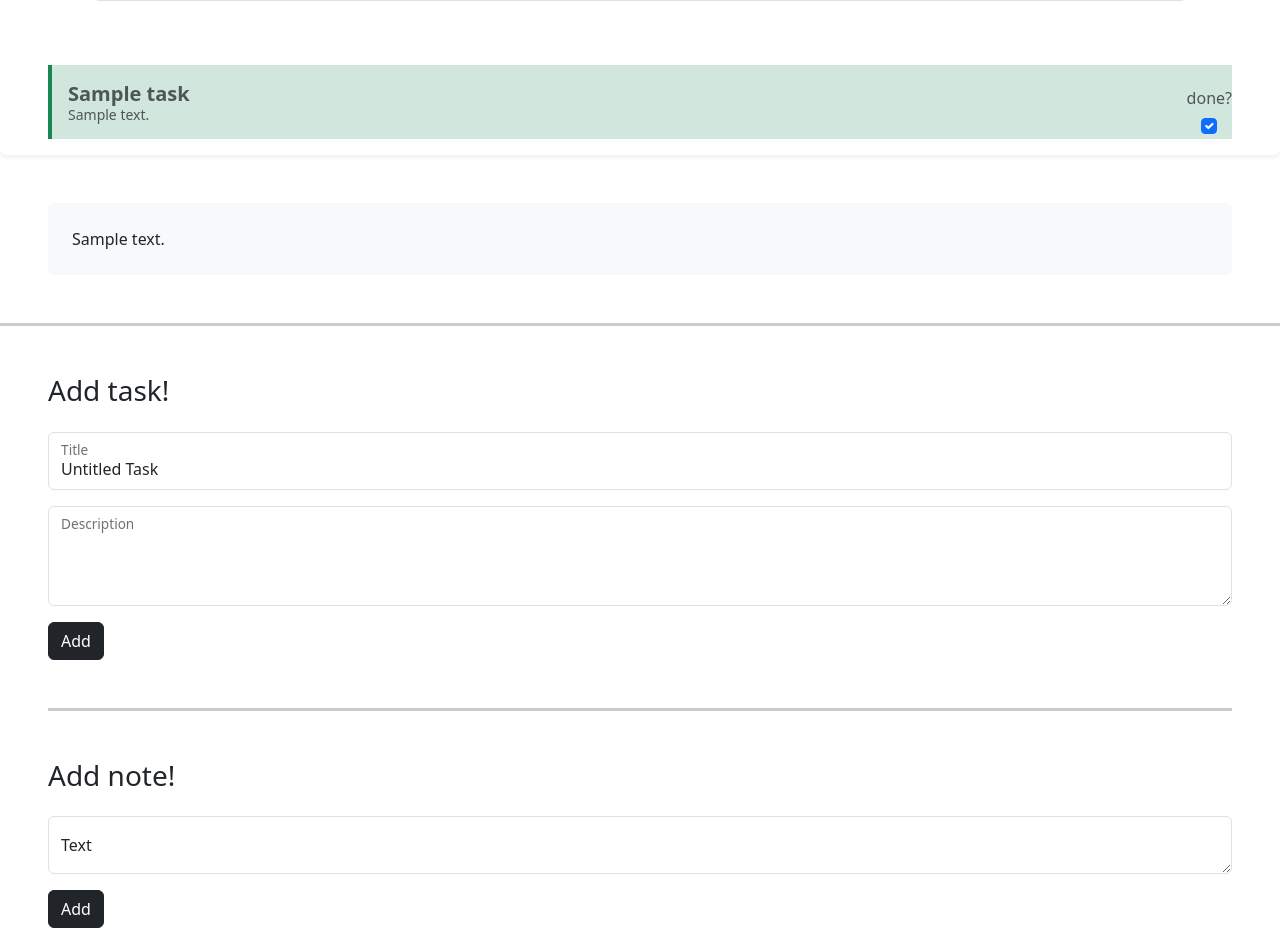
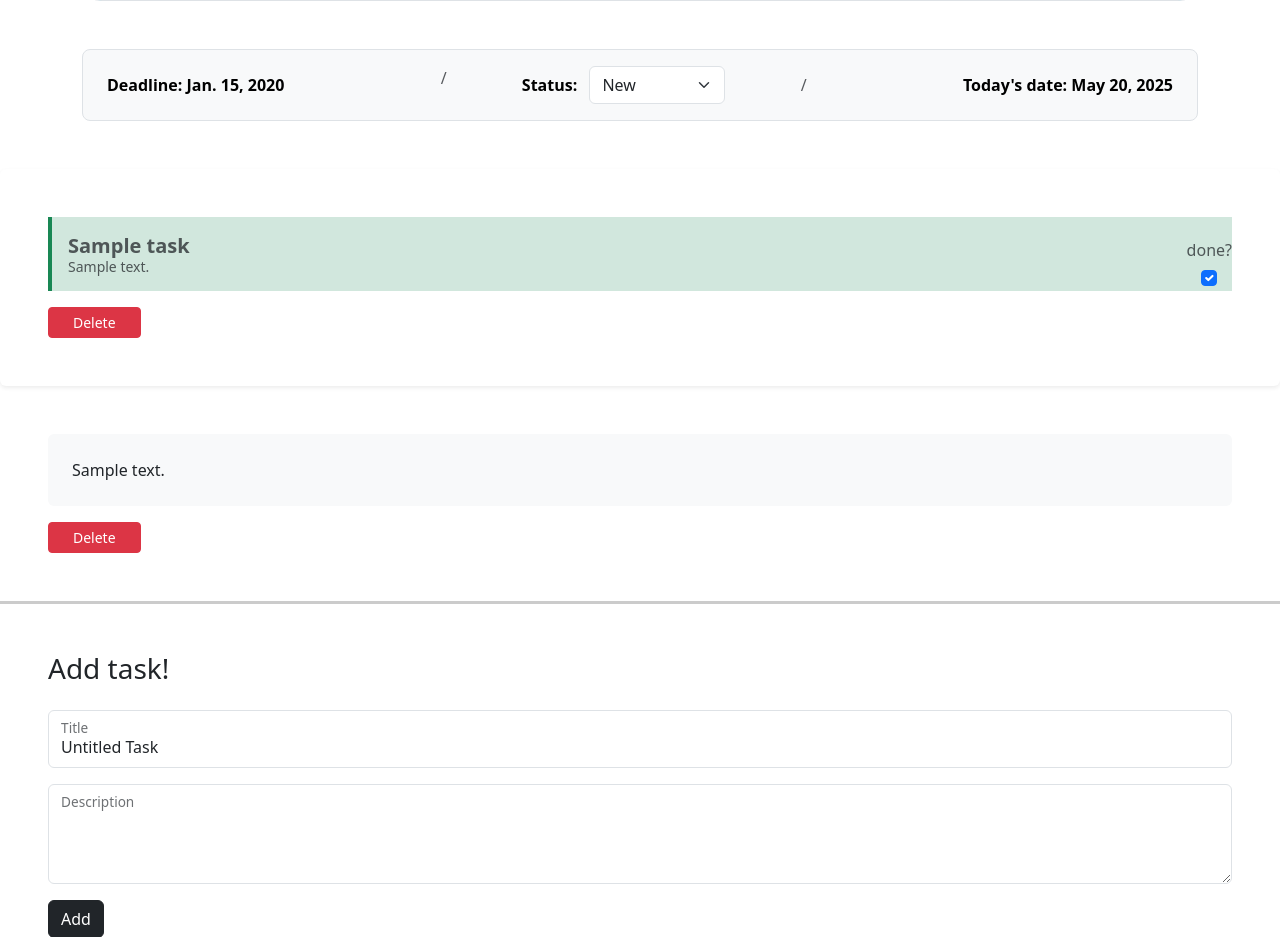
Before and after one commit to LuckyS-J/StudyBuddy, a Django app: page /details/1/ in a window 1280 px wide. Shown: the part 585-1522 px from the top of the page. Run offline with Django 5.2, Linux system fonts and the light colour scheme; a user stored in the database is signed in; tables that the repository leaves empty hold one stand-in row (values such as "Sample post").

Commit message:
Showing deadline in goals-details and status of goal

```diff
--- a/StudyApp/models.py
+++ b/StudyApp/models.py
@@ -7,6 +7,8 @@ import datetime
 
 # Create your models here.
 
+# TODO 1 Add profile model (profile_picture etc)
+# TODO 4 REST API
 
 class Goal(models.Model):
     STATUS_CHOICES = [
--- a/StudyApp/templates/StudyApp/goal-details.html
+++ b/StudyApp/templates/StudyApp/goal-details.html
@@ -5,20 +5,63 @@
 
 {% block content %}
 
+<!-- Show goal -->
+
+    {% if goal.status == 'New' %}
+      <div class="container col-xxl-12 px-4 py-3 my-5 text-bg-info border rounded-5">
+    {% elif goal.status == 'In progress' %}
+      <div class="container col-xxl-12 px-4 py-3 my-5 text-bg-warning border rounded-5">
+    {% else %}
       <div class="container col-xxl-12 px-4 py-3 my-5 text-bg-success border rounded-5">
+    {% endif %}
         <div class="row flex-lg-row-reverse align-items-center g-5 py-3">
           <div class="col-10 col-sm-8 col-lg-6"> <img src="{% static 'temp_photos/programming.png' %}"
               class="d-block mx-lg-auto img-fluid" alt="Bootstrap Themes" width="700" loading="lazy"> </div>
           <div class="col-lg-6">
-      <h1 class="display-12 fw-bold lh-1 mb-3">{{goal.title}}</h1>
+            <h1 class="display-12 fw-bold lh-1 mb-3">{{ goal.title }}</h1>
+            <div class="d-grid gap-2 d-md-flex justify-content-md-start py-3">
+              <a href="{% url 'DetailView' id=goal.id %}" class="btn btn-dark btn-lg px-4 me-md-2">Read more</a>
+              <form action="{% url 'DeleteView' id=goal.id %}" method="post" style="display:inline;">
+                {% csrf_token %}
+                <button type="submit" class="btn btn-danger btn-lg px-4">Delete</button>
+              </form>
             </div>
           </div>
+        </div>
+      </div>
+
+<!-- Dates Area -->
+
+<div class="container my-5">
+  <nav aria-label="breadcrumb">
+    <ol class="breadcrumb breadcrumb-custom overflow-hidden bg-body-tertiary border rounded-3 d-flex justify-content-between w-100 text-center align-items-center py-3 px-4 mb-0">
+      <li class="breadcrumb-item flex-fill text-start m-0">
+        <span class="link-body-emphasis fw-semibold">Deadline: {{ goal.deadline }}</span>
+      </li>
+      <li class="breadcrumb-item flex-fill text-center m-0">
+        <form method="post" action="{% url 'ChangeGoalStatus' goal.id %}">
+          {% csrf_token %}
+          <label for="status-select" class="link-body-emphasis fw-semibold me-2">Status:</label>
+          <select name="status" id="status-select" class="form-select d-inline w-auto" onchange="this.form.submit()">
+            {% for key, value in goal.STATUS_CHOICES %}
+              <option value="{{ key }}" {% if goal.status == key %}selected{% endif %}>
+                {{ value }}
+              </option>
+            {% endfor %}
+          </select>
+        </form>
+      </li>
+      <li class="breadcrumb-item flex-fill text-end m-0">
+        <span class="link-body-emphasis fw-semibold">Today's date: {{today}}</span>
+      </li>
+    </ol>
+  </nav>
 </div>
 
 <!-- Tasks Area -->
 {% if tasks %}
   {% for task in tasks %}
-    <div class="my-3 p-3 bg-body rounded shadow-sm px-5">
+<div class="my-3 p-5 bg-body rounded shadow-sm">
   <div class="d-flex justify-content-between align-items-center text-body-secondary pt-3
               {% if task.is_done %}
                 border-start border-4 border-success bg-success-subtle
@@ -41,10 +84,16 @@
       <input class="form-check-input mx-auto" type="checkbox" id="done-{{ task.id }}"
             {% if task.is_done %}checked{% endif %} onChange="this.form.submit()">
     </form>
+  </div>
 
+  <form action="{% url 'DeleteTask' id=task.id %}" method="post" class="mt-3">
+    {% csrf_token %}
+    <button type="submit" class="btn btn-danger btn-sm px-4">Delete</button>
+  </form>
 </div>
-    </div>
+
   {% endfor %}
+
 {% else %}
     <div class="my-3 p-3 bg-body rounded shadow-sm px-5">
       <h3 class="border-bottom pb-2 mb-0">You didn't add any tasks yet!</h3>
@@ -54,9 +103,17 @@
 <!-- Notes area -->
  {% if notes %}
   {% for note in notes %}
-    <div class="p-4 mb-3 bg-body-tertiary rounded my-5 mx-5">
+<div class="m-5">
+  <div class="p-4 mb-3 bg-body-tertiary rounded">
     <p class="mb-0">{{ note.text }}</p>
   </div>
+
+  <form action="{% url 'DeleteNote' id=note.id %}" method="post">
+    {% csrf_token %}
+    <button type="submit" class="btn btn-danger btn-sm px-4">Delete</button>
+  </form>
+</div>
+
   {% endfor %}
   {% else %}
 
@@ -66,6 +123,8 @@
 
   {% endif %}
 
+
+<!-- Forms Area -->
 <hr style="border-top: 3px solid #333; margin: 3rem 0;">
 
 <div class="px-5">
--- a/StudyApp/templates/StudyApp/index.html
+++ b/StudyApp/templates/StudyApp/index.html
@@ -10,7 +10,13 @@
 {% if goals %}
 
   {% for goal in goals %}
+    {% if goal.status == 'New' %}
+      <div class="container col-xxl-12 px-4 py-3 my-5 text-bg-info border rounded-5">
+    {% elif goal.status == 'In progress' %}
+      <div class="container col-xxl-12 px-4 py-3 my-5 text-bg-warning border rounded-5">
+    {% else %}
       <div class="container col-xxl-12 px-4 py-3 my-5 text-bg-success border rounded-5">
+    {% endif %}
         <div class="row flex-lg-row-reverse align-items-center g-5 py-3">
           <div class="col-10 col-sm-8 col-lg-6"> <img src="{% static 'temp_photos/programming.png' %}"
               class="d-block mx-lg-auto img-fluid" alt="Bootstrap Themes" width="700" loading="lazy"> </div>
--- a/StudyApp/urls.py
+++ b/StudyApp/urls.py
@@ -12,4 +12,7 @@ urlpatterns = [
     path('details/<int:id>/', views.MyDetailView.as_view(), name='DetailView'),
     path('task/<int:task_id>/toggle/',
          views.toggle_task_done, name='toggle_task_done'),
+    path('task/delete/<int:id>/', views.delete_task, name='DeleteTask'),
+    path('note/delete/<int:id>/', views.delete_note, name='DeleteNote'),
+    path('goal/change-status/<int:id>/', views.change_goal_status, name='ChangeGoalStatus'),
 ]
--- a/StudyApp/views.py
+++ b/StudyApp/views.py
@@ -1,6 +1,6 @@
 from django.shortcuts import render, get_object_or_404, redirect
 from django.views import View
-from .models import Goal, Task
+from .models import Goal, Task, Note
 from django.urls import reverse_lazy
 from .forms import RegisterForm, LoginForm, AddGoalForm, AddTaskForm, AddNoteForm
 from django.views.generic.edit import FormView
@@ -10,6 +10,7 @@ from django.http import HttpResponseForbidden
 from django.core.exceptions import ValidationError
 from django.views.decorators.http import require_POST
 from django.contrib.auth.decorators import login_required
+import datetime
 
 # Create your views here.
 
@@ -98,6 +99,7 @@ class DeleteView(LoginRequiredMixin, View):
 class MyDetailView(LoginRequiredMixin, View):
     def get(self, request, id):
         goal_to_show = get_object_or_404(Goal, id=id)
+        today = datetime.date.today
 
         if goal_to_show.user != request.user:
             return HttpResponseForbidden("You do not have permission to show this goal.")
@@ -113,10 +115,12 @@ class MyDetailView(LoginRequiredMixin, View):
             'notes': notes,
             'task_form': task_form,
             'note_form': note_form,
+            'today': today
         })
 
     def post(self, request, id):
         goal = get_object_or_404(Goal, id=id)
+        today = datetime.date.today
 
         if goal.user != request.user:
             return HttpResponseForbidden("You do not have permission to modify this goal.")
@@ -148,6 +152,7 @@ class MyDetailView(LoginRequiredMixin, View):
             'notes': notes,
             'task_form': task_form,
             'note_form': note_form,
+            'today': today
         })
 
 
@@ -163,3 +168,39 @@ def toggle_task_done(request, task_id):
     task.save()
 
     return redirect(request.META.get('HTTP_REFERER', '/'))
+
+@require_POST
+@login_required
+def delete_task(request, id):
+    task = get_object_or_404(Task, id=id)
+
+    if task.goal.user != request.user:
+        return HttpResponseForbidden("You do not have permission to modify this task.")
+
+    task.delete()
+    return redirect(request.META.get('HTTP_REFERER', '/'))
+
+@require_POST
+@login_required
+def delete_note(request, id):
+    note = get_object_or_404(Note, id=id)
+
+    if note.goal.user != request.user:
+        return HttpResponseForbidden("You do not have permission to modify this note.")
+
+    note.delete()
+    return redirect(request.META.get('HTTP_REFERER', '/'))
+
+@require_POST
+@login_required
+def change_goal_status(request, id):
+    goal = get_object_or_404(Goal, id=id)
+    new_status = request.POST.get('status')
+
+    if goal.user != request.user:
+        return HttpResponseForbidden("You do not have permission to modify this goal.")
+
+    if new_status in dict(Goal.STATUS_CHOICES):
+        goal.status = new_status
+        goal.save()
+    return redirect(request.META.get('HTTP_REFERER', '/'))
```
Also changed, not shown: templates/404.html (added, +7 -0 lines). Lines whose indentation alone changed are shown as unchanged.
